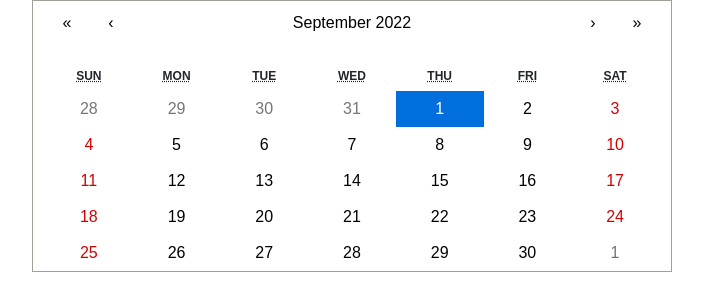
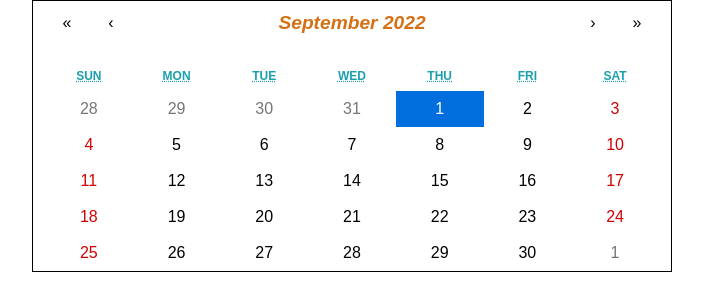
Before and after one commit to fpierreRun/Group-3-MVP, a React (Create React App) app in the folder client/: page / in a window 1280 px wide. Shown: the top 300 px of the page, without its empty margins (288-991 px from the left). Built offline with nearby package versions, Linux system fonts and the light colour scheme.

Commit message:
calendar color scheme

```diff
--- a/client/src/style.css
+++ b/client/src/style.css
@@ -3,9 +3,16 @@
   max-width: 100%;
   max-height: 100%;
   background: white;
-  border: 1px solid #a0a096;
+  border: 1px solid black;
+  color: #1AA0AD;
   font-family: Arial, Helvetica, sans-serif;
   line-height: 1.125em;
+}
+span {
+  color: #D57013;
+  font-weight: bolder;
+  font-size: larger;
+  font-style: italic;
 }
 .react-calendar--doubleView {
   width: 700px;
```
